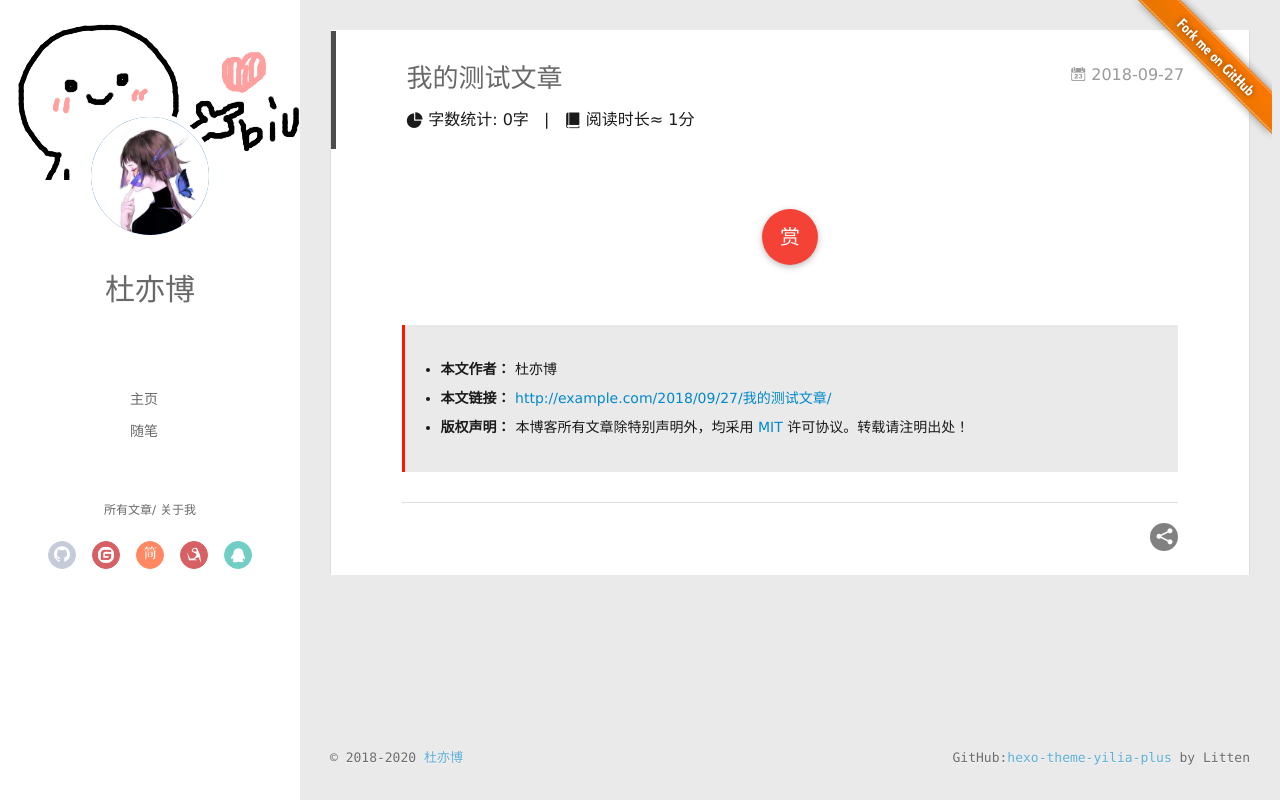
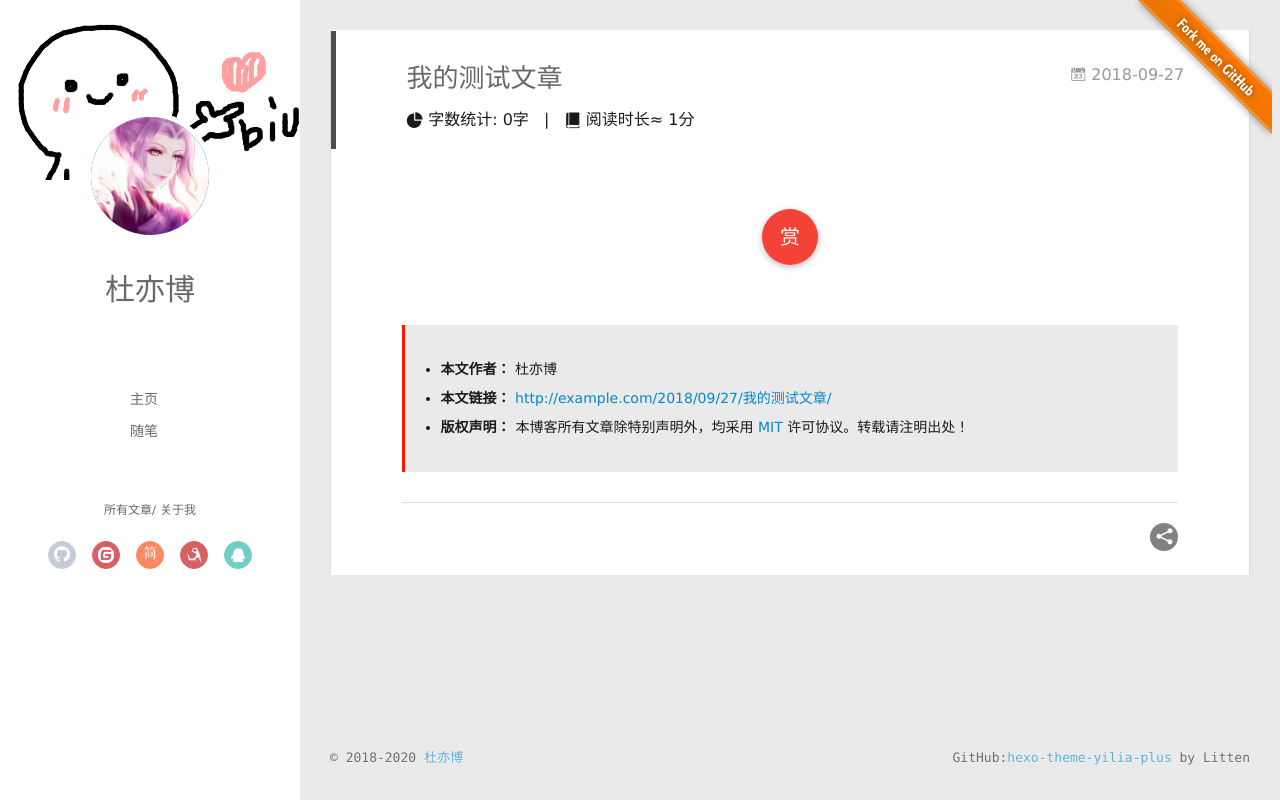
Before and after one commit to 15637953768/15637953768.github.io, a plain HTML site: page 2018/09/27/我的测试文章/index.html in a window 1280 px wide. Drawn offline with Linux system fonts and the light colour scheme; some packages are replaced by stand-ins of ours; a script that the page names is missing.

Commit message:
Site updated: 2020-09-29 16:25:17

```diff
--- a/2018/09/27/我的测试文章/index.html
+++ b/2018/09/27/我的测试文章/index.html
@@ -61,7 +61,7 @@
 <div class="intrude-less">
 	<header id="header" class="inner">
 		<a href="/" class="profilepic">
-			<img src="/img/timg.jpg" class="js-avatar">
+			<img src="/img/zv.jpg" class="js-avatar">
 		</a>
 		<hgroup>
 			<h1 class="header-author"><a href="/">杜亦博</a></h1>
@@ -126,7 +126,7 @@
 		<header id="header" class="inner">
 			<div class="profilepic">
 				<a href="/">
-					<img src="/img/timg.jpg" class="js-avatar">
+					<img src="/img/zv.jpg" class="js-avatar">
 				</a>
 			</div>
 			<hgroup>
```
Also changed, not shown: archives/2018/09/index.html (+2 -2 lines), archives/2018/index.html (+2 -2 lines), archives/index.html (+2 -2 lines), index.html (+2 -2 lines), img/zv.jpg (added).
